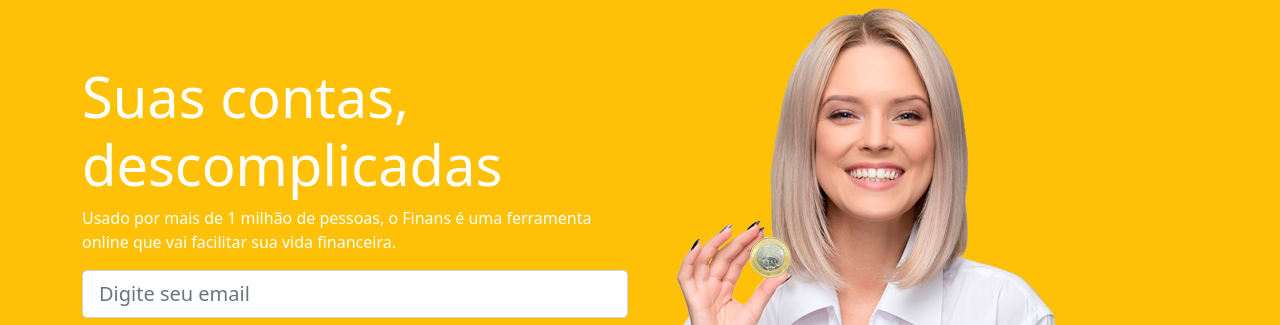
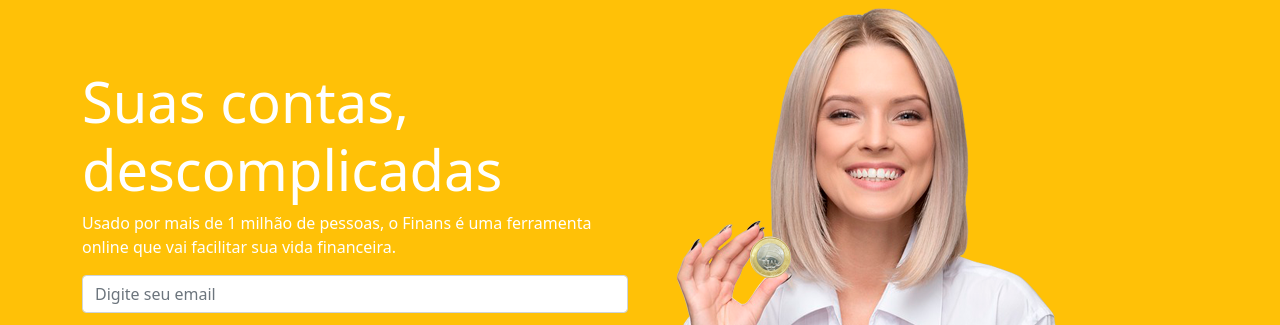
Before and after one commit to luide19/Projeto-Finans, a plain HTML site: page index.html in a window 1280 px wide. Shown: the part 68-393 px from the top of the page. Drawn offline with nearby package versions, Linux system fonts and the light colour scheme.

Commit message:
versão 2.1
retirada das divs de "digite seu email"

```diff
--- a/index.html
+++ b/index.html
@@ -87,9 +87,9 @@
 
                         <form action="" style="margin-bottom:4px; margin-top: 4px;">
 
-                          <div class="input-group input-group-lg">
+
                             <input type="text" placeholder="Digite seu email" class="form-control">
-                          </div>
+
 
                           <div class="input-group-append" style="margin-top:15px ;">
                               <button type="button" class="btn btn-primary">Cadastre-se</button>
```
